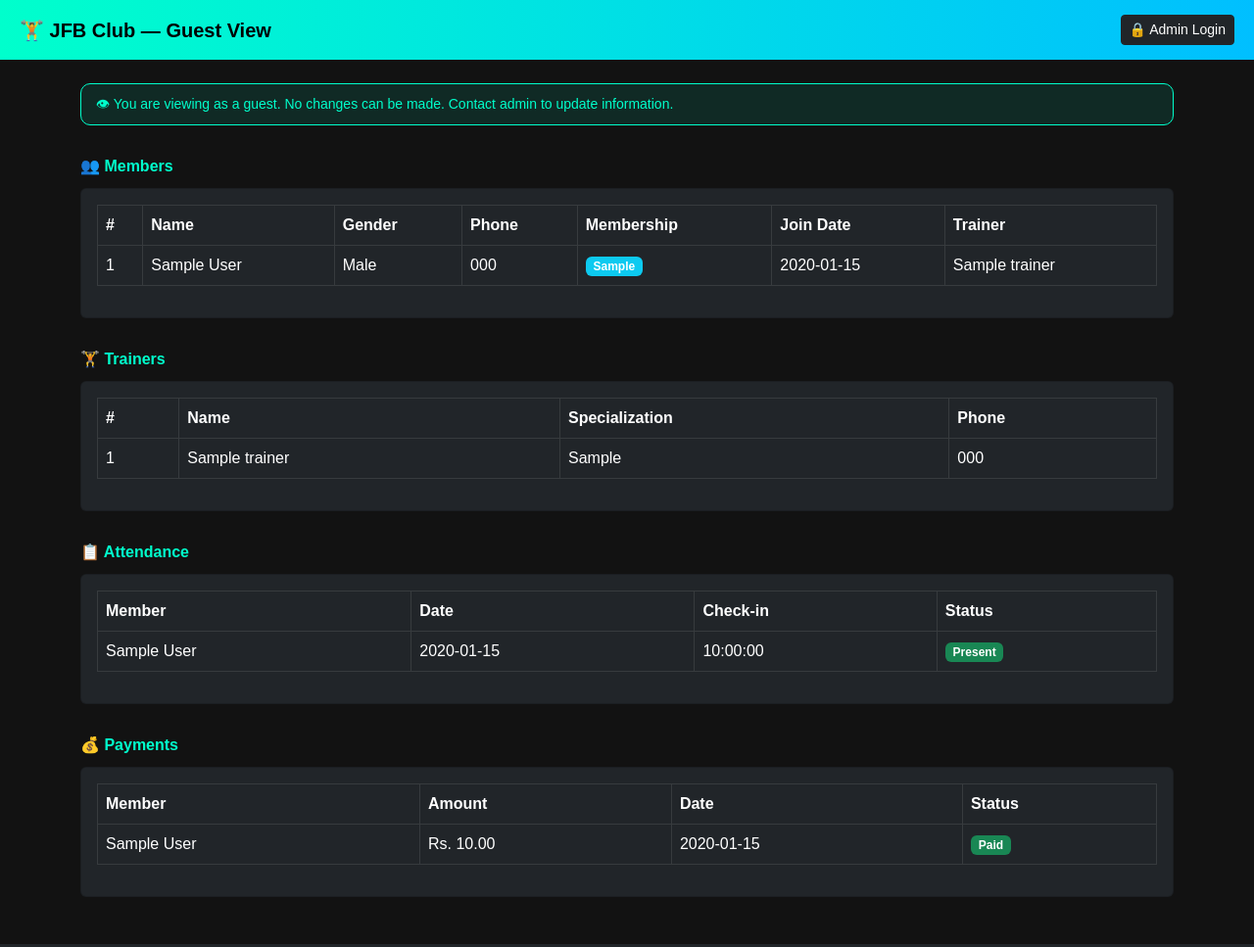
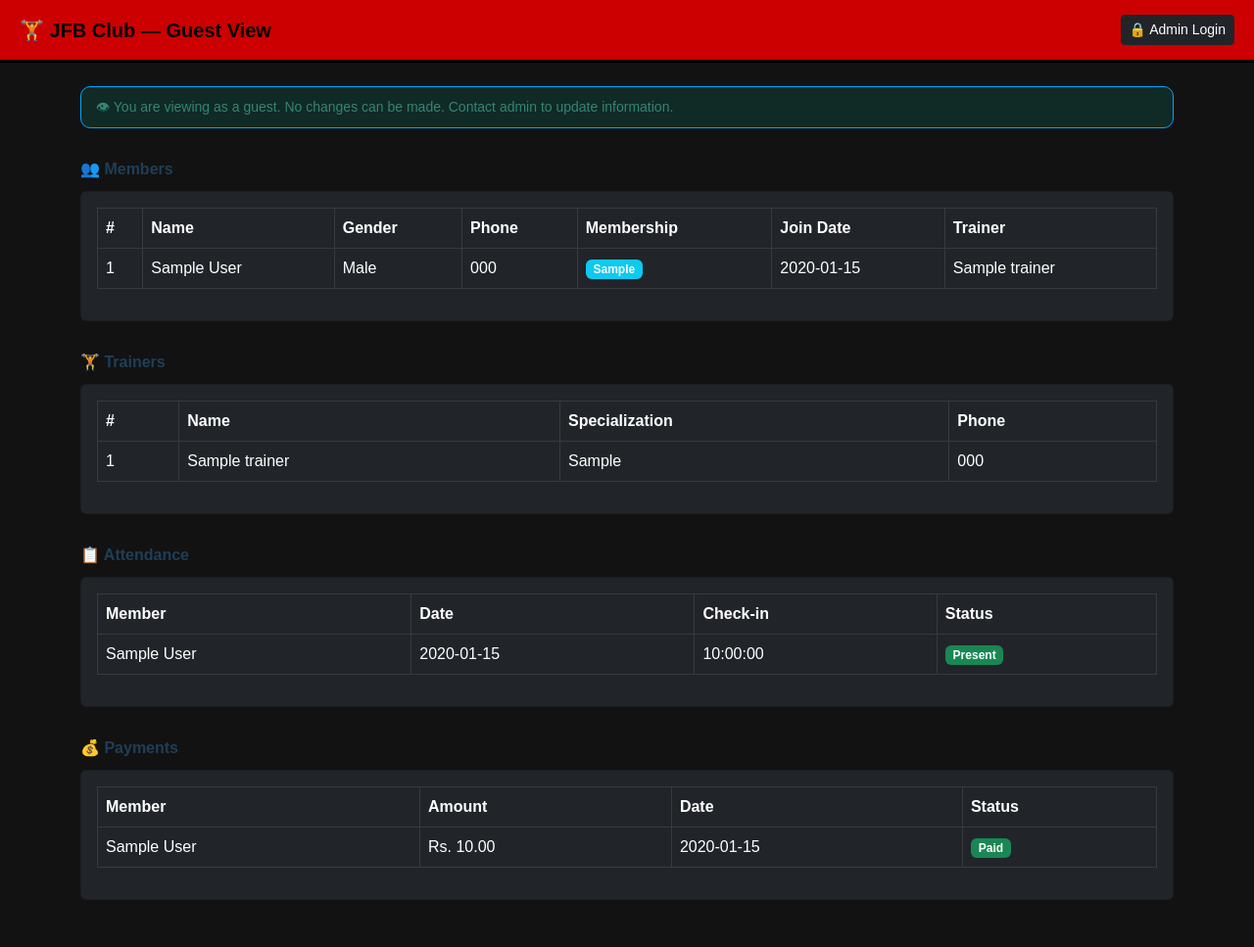
Before and after one commit to huzaifakhanrshk-cmyk/GymFitnessDB, a Flask app: page /guest in a window 1280 px wide. Shown: the whole page at 98% size. Run offline with Flask 3, Linux system fonts and the light colour scheme; tables that the repository leaves empty hold one stand-in row (values such as "Sample post"); data that the repository does not hold is empty.

Commit message:
Change guest top bar to red

```diff
--- a/templates/guest.html
+++ b/templates/guest.html
@@ -6,14 +6,15 @@
     <link href="https://cdn.jsdelivr.net/npm/bootstrap@5.3.0/dist/css/bootstrap.min.css" rel="stylesheet">
     <style>
         body { background-color: #121212; color: white; font-family: Arial; }
-        .top-bar { background: linear-gradient(to right, #00ffcc, #00bfff);
-                   padding: 15px 20px; color: black; font-weight: bold; font-size: 20px;
-                   display: flex; justify-content: space-between; align-items: center; }
-        .section-title { color: #00ffcc; font-weight: bold; margin: 30px 0 10px; }
+        .top-bar { background: #cc0000;
+           padding: 15px 20px; color: black; font-weight: bold; font-size: 20px;
+           display: flex; justify-content: space-between; align-items: center;
+           border-bottom: 3px solid black; }
+        .section-title { color: hsl(206, 46%, 23%); font-weight: bold; margin: 30px 0 10px; }
         .table { color: white; }
         .badge-info { background-color: #00bfff; }
-        .guest-note { background: rgba(0,255,204,0.1); border: 1px solid #00ffcc;
-                      border-radius: 10px; padding: 10px 15px; color: #00ffcc;
+        .guest-note { background: rgba(0,255,204,0.1); border: 1px solid #00a6ff;
+                      border-radius: 10px; padding: 10px 15px; color: #358575;
                       margin-bottom: 20px; font-size: 14px; }
     </style>
 </head>
```
